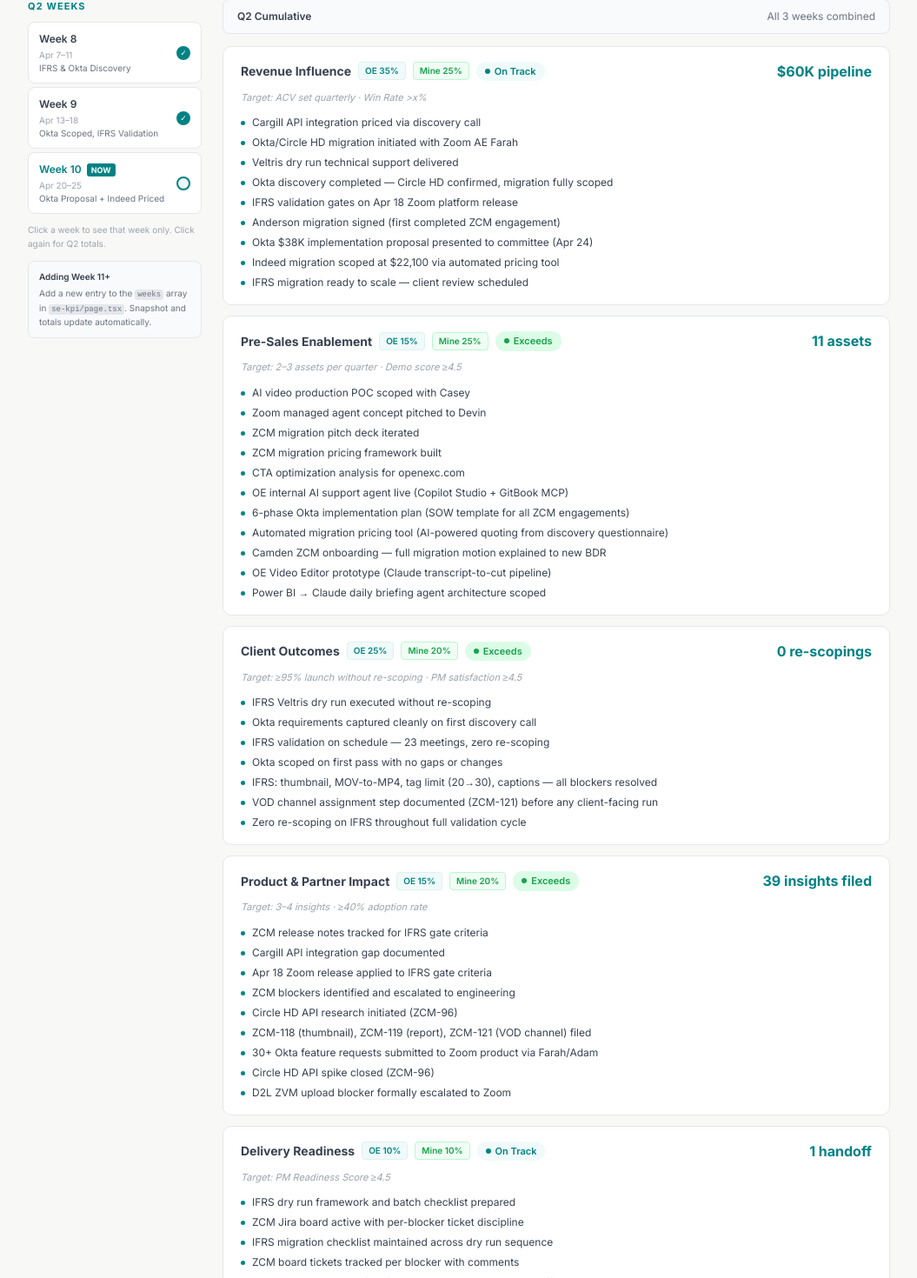
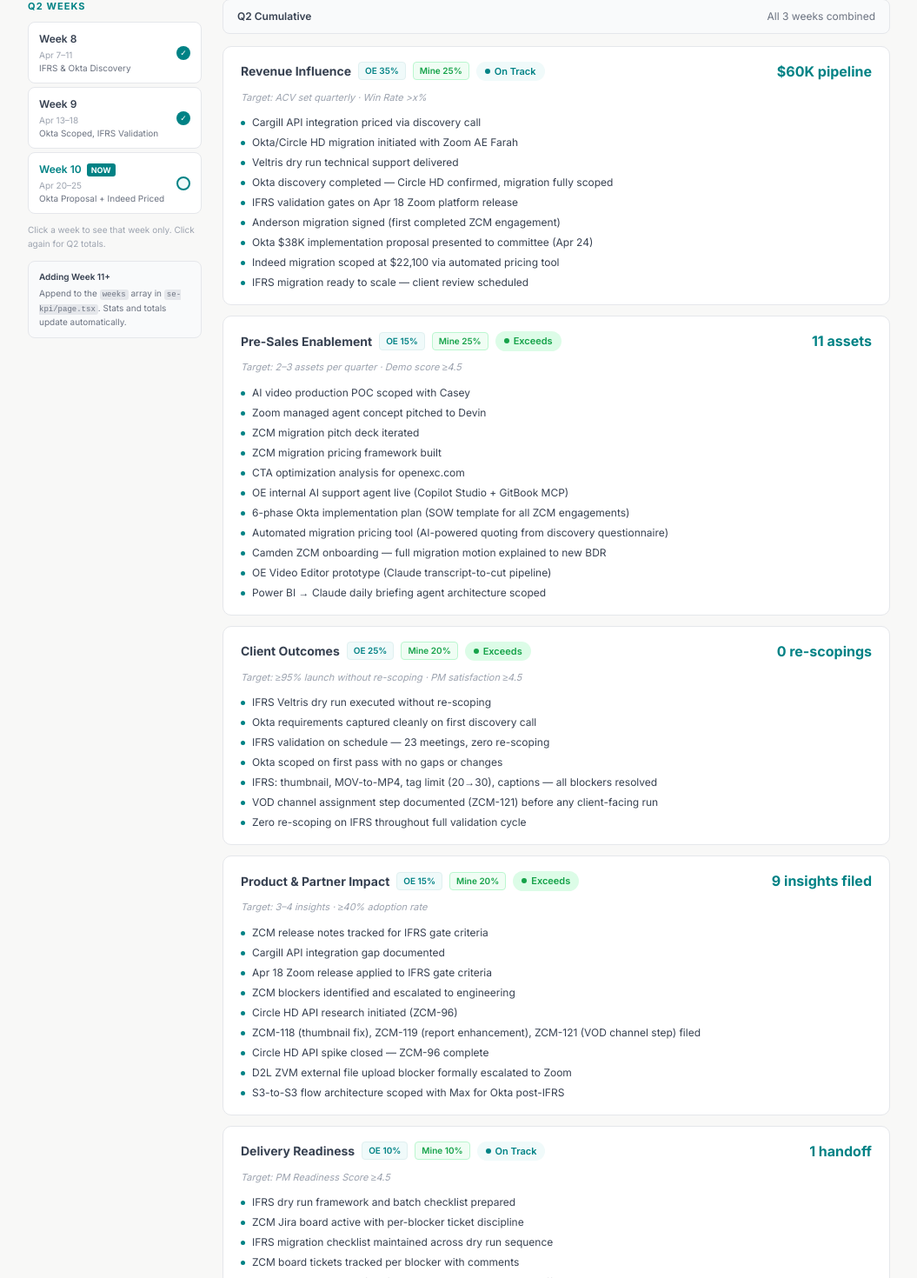
Before and after one commit to mithunoese/oe-hub, a Next.js app: page /se-kpi in a window 1280 px wide. Shown: the part 406-1876 px from the top of the page at 87% size, without its empty margins (112-1167 px from the left). Built offline with nearby package versions, Linux system fonts and the light colour scheme.

Commit message:
fix: remove Farah's Okta feature requests from Mithun's product insights count

```diff
--- a/src/app/se-kpi/page.tsx
+++ b/src/app/se-kpi/page.tsx
@@ -102,7 +102,7 @@ const weeks: WeekData[] = [
     dates: "Apr 20–25",
     status: "current",
     label: "Okta Proposal + Indeed Priced",
-    stats: { pipelineUSD: 60100, assetsCreated: 5, rescopings: 0, insightsFiled: 34, formalHandoffs: 1 },
+    stats: { pipelineUSD: 60100, assetsCreated: 5, rescopings: 0, insightsFiled: 4, formalHandoffs: 1 },
     contributions: {
       revenue: [
         "Okta $38K implementation proposal presented to committee (Apr 24)",
@@ -122,10 +122,10 @@ const weeks: WeekData[] = [
         "Zero re-scoping on IFRS throughout full validation cycle",
       ],
       product: [
-        "ZCM-118 (thumbnail), ZCM-119 (report), ZCM-121 (VOD channel) filed",
-        "30+ Okta feature requests submitted to Zoom product via Farah/Adam",
-        "Circle HD API spike closed (ZCM-96)",
-        "D2L ZVM upload blocker formally escalated to Zoom",
+        "ZCM-118 (thumbnail fix), ZCM-119 (report enhancement), ZCM-121 (VOD channel step) filed",
+        "Circle HD API spike closed — ZCM-96 complete",
+        "D2L ZVM external file upload blocker formally escalated to Zoom",
+        "S3-to-S3 flow architecture scoped with Max for Okta post-IFRS",
       ],
       delivery: [
         "Okta 6-phase SOW — first formal ZCM migration PM handoff template",
@@ -227,14 +227,12 @@ function StatusChip({ status }: { status: "exceeds" | "on-track" | "building" })
 export default function SEKPIDashboard() {
   const [selectedWeek, setSelectedWeek] = useState<number | null>(null);
   const selected = selectedWeek !== null ? weeks.find((w) => w.week === selectedWeek) : null;
-
-  // Active dataset: either selected week or all weeks
   const activeWeeks = selected ? [selected] : weeks;
 
   return (
     <main style={{ maxWidth: 1040, margin: "0 auto", padding: "40px 24px 72px" }}>
 
-      {/* ── Header ── */}
+      {/* Header */}
       <div style={{ marginBottom: 24 }}>
         <Link href="/reports" style={{ fontSize: 13, color: LIGHT, textDecoration: "none", display: "inline-flex", alignItems: "center", gap: 6, marginBottom: 16 }}>
           &larr; Back to Reports
@@ -256,10 +254,10 @@ export default function SEKPIDashboard() {
         </div>
       </div>
 
-      {/* ── Q2 Snapshot row ── */}
+      {/* Q2 Snapshot row */}
       <div style={{ display: "grid", gridTemplateColumns: "repeat(5, 1fr)", gap: 10, marginBottom: 28 }}>
         {categories.map((cat) => {
-          const val = cat.statValue(weeks); // always Q2 total for snapshot
+          const val = cat.statValue(weeks);
           const status = cat.getStatus(val);
           return (
             <div key={cat.id} style={{ background: "#fff", border: `1px solid ${BORDER}`, borderRadius: 10, padding: "14px 16px" }}>
@@ -272,7 +270,7 @@ export default function SEKPIDashboard() {
         })}
       </div>
 
-      {/* ── Two-column layout ── */}
+      {/* Two-column layout */}
       <div style={{ display: "flex", gap: 24, alignItems: "flex-start" }}>
 
         {/* Left: Week list */}
@@ -317,14 +315,12 @@ export default function SEKPIDashboard() {
           </div>
           <div style={{ marginTop: 12, padding: "10px 12px", background: "#f9fafb", borderRadius: 8, border: `1px solid ${BORDER}` }}>
             <div style={{ fontSize: 10, fontWeight: 600, color: DARK, marginBottom: 4 }}>Adding Week 11+</div>
-            <div style={{ fontSize: 10, color: MUTED, lineHeight: 1.5 }}>Add a new entry to the <code style={{ fontSize: 9, background: BORDER, padding: "1px 3px", borderRadius: 3 }}>weeks</code> array in <code style={{ fontSize: 9, background: BORDER, padding: "1px 3px", borderRadius: 3 }}>se-kpi/page.tsx</code>. Snapshot and totals update automatically.</div>
+            <div style={{ fontSize: 10, color: MUTED, lineHeight: 1.5 }}>Append to the <code style={{ fontSize: 9, background: BORDER, padding: "1px 3px", borderRadius: 3 }}>weeks</code> array in <code style={{ fontSize: 9, background: BORDER, padding: "1px 3px", borderRadius: 3 }}>se-kpi/page.tsx</code>. Stats and totals update automatically.</div>
           </div>
         </div>
 
         {/* Right: Category cards */}
         <div style={{ flex: 1, minWidth: 0 }}>
-
-          {/* Context bar */}
           <div style={{ marginBottom: 14, padding: "10px 16px", background: selected ? TEAL_LIGHT : "#f9fafb", borderRadius: 8, border: `1px solid ${selected ? TEAL_MID : BORDER}`, display: "flex", justifyContent: "space-between", alignItems: "center" }}>
             {selected ? (
               <><span style={{ fontSize: 12, fontWeight: 700, color: TEAL }}>Week {selected.week}</span><span style={{ fontSize: 12, color: MUTED, marginLeft: 8 }}>{selected.dates} — {selected.label}</span></>
@@ -339,11 +335,10 @@ export default function SEKPIDashboard() {
           <div style={{ display: "flex", flexDirection: "column", gap: 12 }}>
             {categories.map((cat) => {
               const val = cat.statValue(activeWeeks);
-              const status = cat.getStatus(cat.statValue(weeks)); // status always from Q2 total
+              const status = cat.getStatus(cat.statValue(weeks));
               const items = activeWeeks.flatMap((w) => w.contributions[cat.key]);
               return (
                 <div key={cat.id} style={{ background: "#fff", border: `1px solid ${BORDER}`, borderRadius: 10, padding: "16px 20px" }}>
-                  {/* Card header */}
                   <div style={{ display: "flex", justifyContent: "space-between", alignItems: "center", marginBottom: 10 }}>
                     <div style={{ display: "flex", alignItems: "center", gap: 8, flexWrap: "wrap" }}>
                       <span style={{ fontSize: 14, fontWeight: 700, color: DARK }}>{cat.name}</span>
@@ -351,15 +346,9 @@ export default function SEKPIDashboard() {
                       <span style={{ fontSize: 10, fontWeight: 600, color: "#16a34a", background: "#f0fdf4", border: "1px solid #bbf7d0", borderRadius: 4, padding: "2px 7px" }}>Mine {cat.myWeight}%</span>
                       <StatusChip status={status} />
                     </div>
-                    <div style={{ fontSize: 16, fontWeight: 700, color: TEAL, flexShrink: 0, marginLeft: 12 }}>
-                      {cat.statLabel(val)}
-                    </div>
+                    <div style={{ fontSize: 16, fontWeight: 700, color: TEAL, flexShrink: 0, marginLeft: 12 }}>{cat.statLabel(val)}</div>
                   </div>
-
-                  {/* Target */}
                   <div style={{ fontSize: 11, color: LIGHT, fontStyle: "italic", marginBottom: 12 }}>Target: {cat.oeTarget}</div>
-
-                  {/* Evidence */}
                   <div style={{ display: "flex", flexDirection: "column", gap: 5 }}>
                     {items.map((item, i) => (
                       <div key={i} style={{ display: "flex", gap: 8, alignItems: "flex-start" }}>
```
